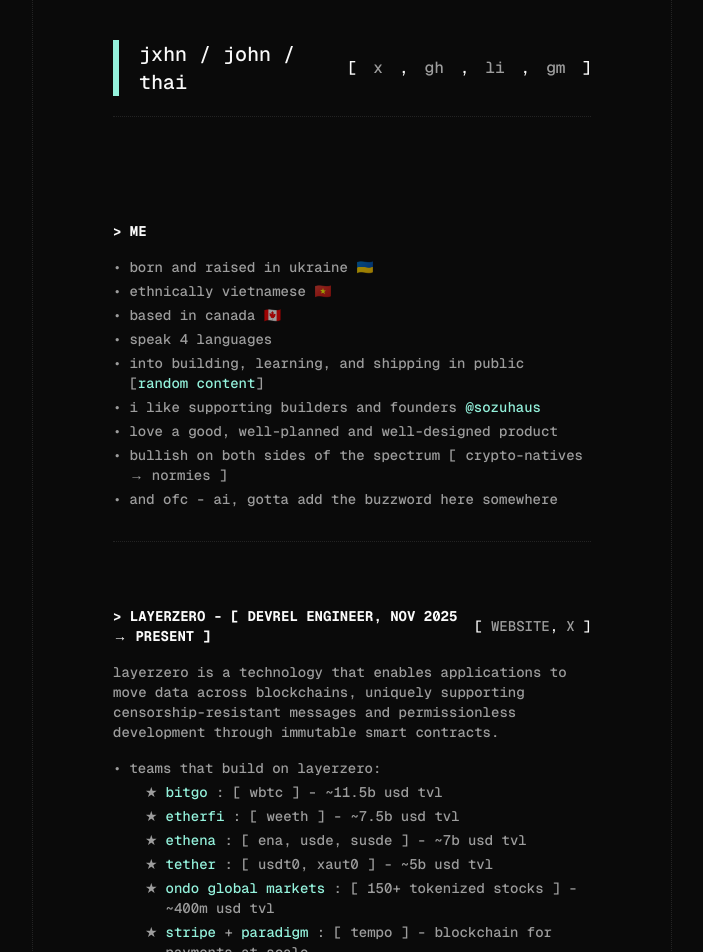
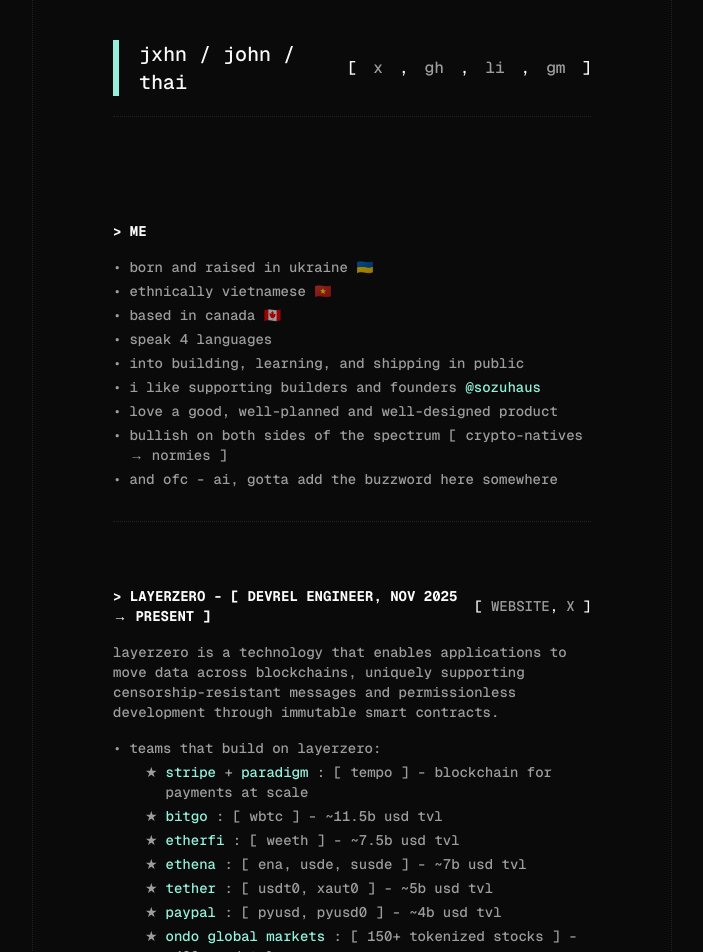
Before and after one commit to jooohneth/jxhn, a Next.js app: page / in a window 1280 px wide. Shown: the top 952 px of the page, without its empty margins (288-991 px from the left). Built offline with nearby package versions, Linux system fonts and the light colour scheme.

Commit message:
chore: updates

```diff
--- a/src/components/tldr.tsx
+++ b/src/components/tldr.tsx
@@ -26,16 +26,7 @@
         <div className="flex gap-2">
           <span>•</span>
           <span>
-            into building, learning, and shipping in public {"["}
-            <a
-              href="https://x.com/0xjooohn/status/1917665593609838979"
-              className="text-hyper hover:underline"
-              target="_blank"
-              rel="noopener noreferrer"
-            >
-              random content
-            </a>
-            {"]"}
+            into building, learning, and shipping in public
           </span>
         </div>
 
--- a/src/components/work.tsx
+++ b/src/components/work.tsx
@@ -12,6 +12,30 @@
         <div className="flex gap-2">
           <span>•</span>
           <span>teams that build on LayerZero:
+          </span>
+        </div>
+
+        <div className="flex gap-2 ml-8">
+          <span>★</span>
+          <span>
+            <a
+              href="https://stripe.com/"
+              className="text-hyper hover:underline"
+              target="_blank"
+              rel="noopener noreferrer"
+            >
+              Stripe
+            </a>{" "}
+            + {" "}
+            <a
+              href="https://www.paradigm.xyz/"
+              className="text-hyper hover:underline"
+              target="_blank"
+              rel="noopener noreferrer"
+            >
+              Paradigm
+            </a>{" "}
+            : [ Tempo ] - blockchain for payments at scale
           </span>
         </div>
 
@@ -79,6 +103,21 @@
           <span>★</span>
           <span>
             <a
+              href="https://www.paypal.com/ca/home"
+              className="text-hyper hover:underline"
+              target="_blank"
+              rel="noopener noreferrer"
+            >
+              PayPal
+            </a>{" "}
+            : [ PYUSD, PYUSD0 ] - ~4B USD TVL
+          </span>
+        </div>
+
+        <div className="flex gap-2 ml-8">
+          <span>★</span>
+          <span>
+            <a
               href="https://ondo.finance/global-markets"
               className="text-hyper hover:underline"
               target="_blank"
@@ -87,30 +126,6 @@
               Ondo Global Markets
             </a>{" "}
             : [ 150+ Tokenized Stocks ] - ~400M USD TVL
-          </span>
-        </div>
-
-        <div className="flex gap-2 ml-8">
-          <span>★</span>
-          <span>
-            <a
-              href="https://stripe.com/"
-              className="text-hyper hover:underline"
-              target="_blank"
-              rel="noopener noreferrer"
-            >
-              Stripe
-            </a>{" "}
-            + {" "}
-            <a
-              href="https://tempo.xyz/"
-              className="text-hyper hover:underline"
-              target="_blank"
-              rel="noopener noreferrer"
-            >
-              Paradigm
-            </a>{" "}
-            : [ Tempo ] - blockchain for payments at scale
           </span>
         </div>
 
```
